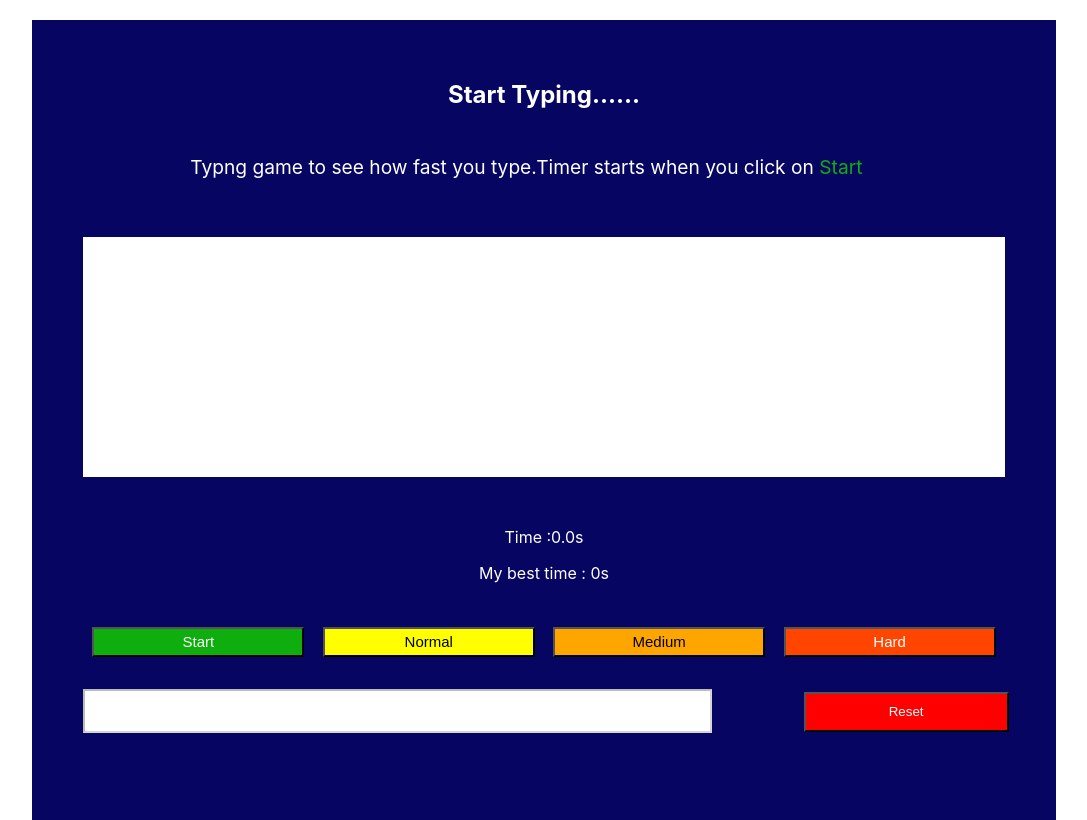
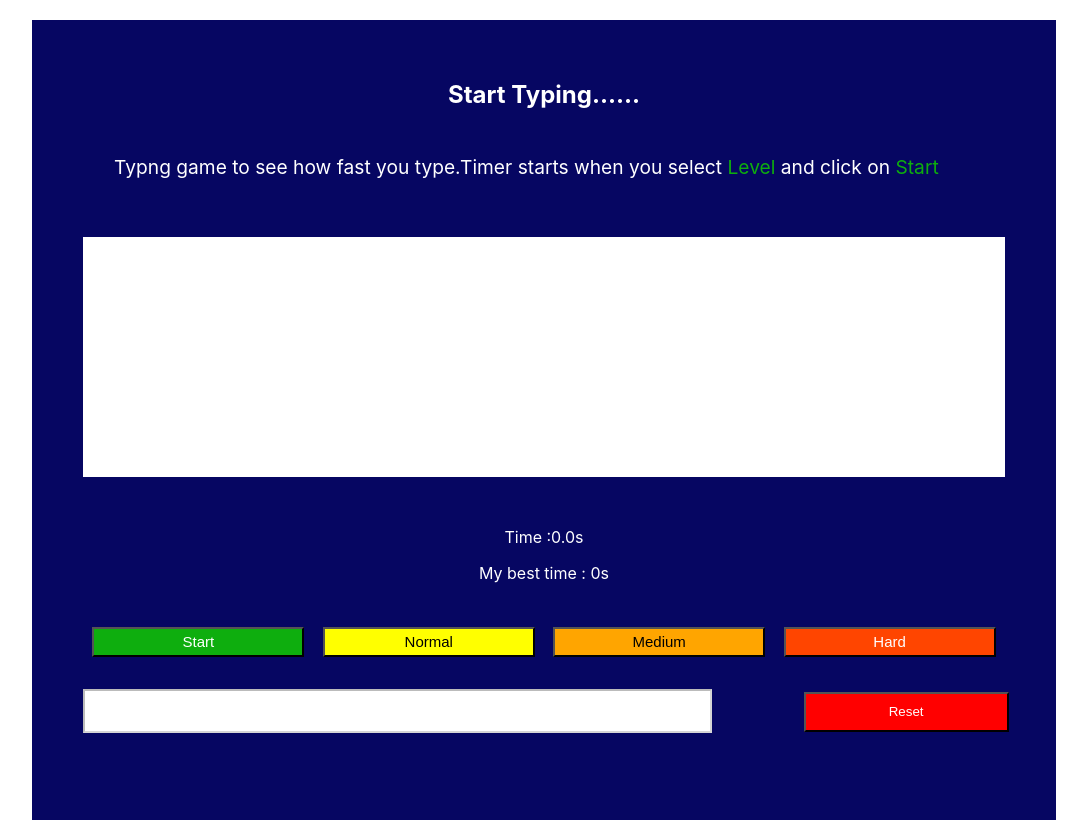
Before and after one commit to mVaibhavPrakash/typingmaster, a React (Create React App) app: page / in a window 1280 px wide. Shown: the whole page, without its empty margins (96-1183 px from the left). Built offline with nearby package versions, Linux system fonts and the light colour scheme.

Commit message:
new commit

```diff
--- a/src/components/App.js
+++ b/src/components/App.js
@@ -19,8 +19,9 @@ function App() {
     <div className="App">
       <h2 id="heading"> Start Typing......</h2>
       <p id="about">
-        Typng game to see how fast you type.Timer starts when you click on{' '}
-        <span>Start</span>
+        Typng game to see how fast you type.Timer starts when you select{' '}
+        <span>Level </span>
+        and click on <span>Start</span>
       </p>
       <div id="screen">{state.Character}</div>
       <p id="timer">
```
